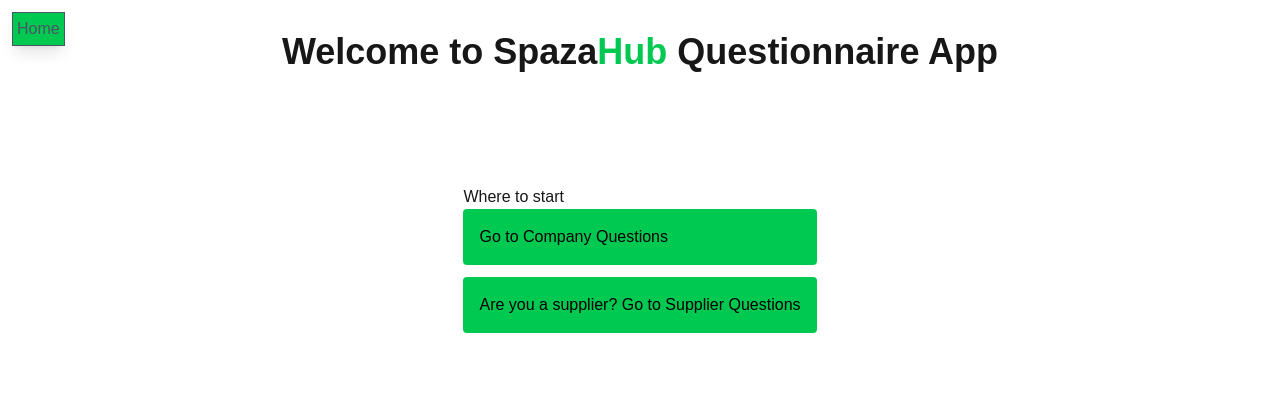
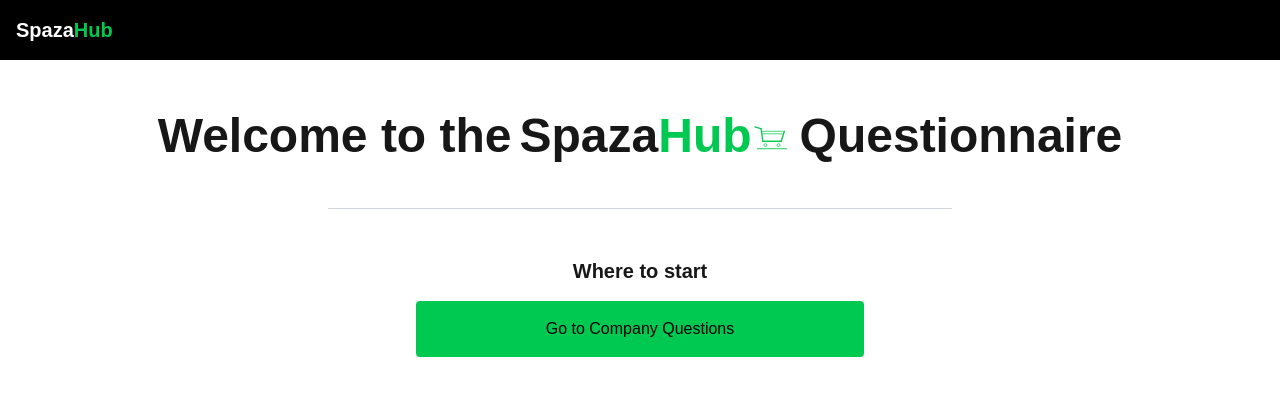
Before and after one commit to tony2tones/spazahub-questionnaire, a Next.js app: page / in a window 1280 px wide. Shown: the top 396 px of the page. Built offline with nearby package versions, Linux system fonts and the light colour scheme.

Commit message:
Added favicon Updated home page with logo and branding

```diff
--- a/src/app/layout.tsx
+++ b/src/app/layout.tsx
@@ -3,6 +3,7 @@
 import "./globals.css";
 import Link from "next/link";
 import { Toaster } from "react-hot-toast";
+import Navbar from "@/components/ui/navbar";
 
 const geistSans = Geist({
   variable: "--font-geist-sans",
@@ -18,7 +19,7 @@
   title: "SpazaHub Questionnaire",
   description: "Generated by SpazaHub",
   icons: {
-    icon: "/favicon.ico",
+    icon: "/favicon.svg",
   },
 };
 
@@ -32,12 +33,14 @@
       <body
         className={`${geistSans.variable} ${geistMono.variable} antialiased`}
       >
-            <Link href="/" className="fixed top-3 left-3 bg-green-500 text-black hover:bg-green-600 rounded">
+        <Navbar />
+        <main className="pt-16">
+        {children}
+        </main>
+            {/* <Link href="/" className="fixed top-3 left-3 bg-green-500 text-black hover:bg-green-600 rounded">
           <div className=" text-center border text-gray-600 px-1 py-1 shadow-lg">
                 Home
-          </div>
-            </Link>
-        {children}
+          </div> */}
         <Toaster position="bottom-center" />
       </body>
     </html>
--- a/src/app/page.tsx
+++ b/src/app/page.tsx
@@ -1,23 +1,44 @@
+import CartIcon from "@/components/ui/icons/CartIcon";
 import Link from "next/link";
 
 export default function Home() {
   return (
-      <main className="flex flex-col items-center justify-center gap-8">
-         <h1 className="text-4xl font-bold text-center mt-4 py-4">
-  Welcome to Spaza<span className="text-green-500">Hub</span> Questionnaire App
+    <section className="flex flex-col items-center justify-center gap-8 px-4 py-8 text-center">
+      {/* Title */}
+      <div className="flex flex-col sm:flex-row items-center justify-center gap-2 sm:gap-4 mt-4">
+        <h1 className="text-3xl sm:text-5xl font-bold flex items-center flex-wrap justify-center gap-2">
+          Welcome to the{" "}
+                  <span className="flex items-center whitespace-nowrap">
+          Spaza<span className="text-green-500">Hub</span>
+          <CartIcon width={40} height={40} color="#00c950" />
+        </span>
+          <h1>Questionnaire</h1>
         </h1>
-<hr className="border-t border-white my-4" />
-          <div>
-            <h2>Where to start</h2>
+      </div>
+
+      {/* Divider */}
+      <hr className="border-t border-gray-300 dark:border-white w-full sm:w-1/2 my-4" />
+
+      {/* Content */}
+      <div className="max-w-md w-full">
+        <h2 className="text-lg sm:text-xl font-semibold mb-4">
+          Where to start
+        </h2>
         <div className="flex flex-col gap-3">
-              <Link href="/company-questions" className="p-4 bg-green-500 text-black rounded hover:bg-green-600">
+          <Link
+            href="/company-questions"
+            className="p-3 sm:p-4 bg-green-500 text-black rounded hover:bg-green-600 transition"
+          >
             Go to Company Questions
           </Link>
-               <Link href="/supplier-questions" className="p-4 bg-green-500 text-black rounded hover:bg-green-600">
+          {/* <Link
+            href="/supplier-questions"
+            className="p-3 sm:p-4 bg-green-500 text-black rounded hover:bg-green-600 transition"
+          >
             Are you a supplier? Go to Supplier Questions
-              </Link>
+          </Link> */}
         </div>
       </div>
-      </main>
+    </section>
   );
 }
--- /dev/null
+++ b/src/components/ui/icons/CartIcon.tsx
@@ -0,0 +1,49 @@
+export default function CartIcon({
+  width = 100,
+  height = 100,
+  color = "#00c950",
+}: {
+  width?: number;
+  height?: number;
+  color?: string;
+}) {
+  return (
+    <svg
+      width={width}
+      height={height}
+      viewBox="0 0 110 100"
+      xmlns="http://www.w3.org/2000/svg"
+      fill="none"
+    >
+      <g id="cart-icon">
+        {/* Cart body outline */}
+        <path
+          d="M 25 30 L 30 65 L 80 65 L 89 37"
+          stroke={color}
+          strokeWidth="3.5"
+          strokeLinecap="round"
+          strokeLinejoin="round"
+        />
+
+        {/* Horizontal lines inside cart */}
+        <line x1="27" y1="37" x2="86" y2="37" stroke={color} strokeWidth="2" strokeLinecap="round" />
+        <line x1="27.5" y1="44" x2="82.5" y2="44" stroke={color} strokeWidth="2" strokeLinecap="round" />
+        {/* <line x1="28" y1="51" x2="82" y2="51" stroke={color} strokeWidth="2" strokeLinecap="round" /> */}
+        {/* <line x1="28.5" y1="58" x2="81.5" y2="58" stroke={color} strokeWidth="2.5" strokeLinecap="round" /> */}
+
+        {/* Handle */}
+        <path d="M 8 25 L 24 30" stroke={color} strokeWidth="3.5" strokeLinecap="round" />
+
+        {/* Base line */}
+        <line x1="30" y1="65" x2="80" y2="65" stroke={color} strokeWidth="3.5" strokeLinecap="round" />
+
+        {/* Wheels */}
+        <circle cx="37" cy="75" r="4" stroke={color} strokeWidth="2" fill="none" />
+        <circle cx="73" cy="75" r="4" stroke={color} strokeWidth="2" fill="none" />
+
+        {/* Ground line */}
+        <line x1="15" y1="85" x2="95" y2="85" stroke={color} strokeWidth="2.5" strokeLinecap="round" />
+      </g>
+    </svg>
+  );
+}
--- /dev/null
+++ b/src/components/ui/navbar.tsx
@@ -0,0 +1,17 @@
+// components/Navbar.tsx
+export default function Navbar() {
+  return (
+    // <nav className="fixed top-0 w-full bg-black text-white p-4 flex gap-6">
+     <nav className="fixed top-0 w-full bg-black text-white p-4 flex flex-col sm:flex-row sm:items-center sm:justify-between">
+      {/* Left side (logo/home) */}
+      <a href="/" className="text-xl font-bold hover:text-green-500">
+        Spaza<span className="text-green-500">Hub</span>
+      </a>
+
+      {/* Right side (links) */}
+      {/* <div className="flex gap-6 mt-4 sm:mt-0"> */}
+        {/* <a href="#services" className="hover:text-green-500">Services</a> */}
+      {/* </div> */}
+    </nav>
+  );
+}
```
Also changed, not shown: public/favicon.svg (added), 1 other file (tests, documents, lock files or other folders). Lines whose indentation alone changed are shown as unchanged.
